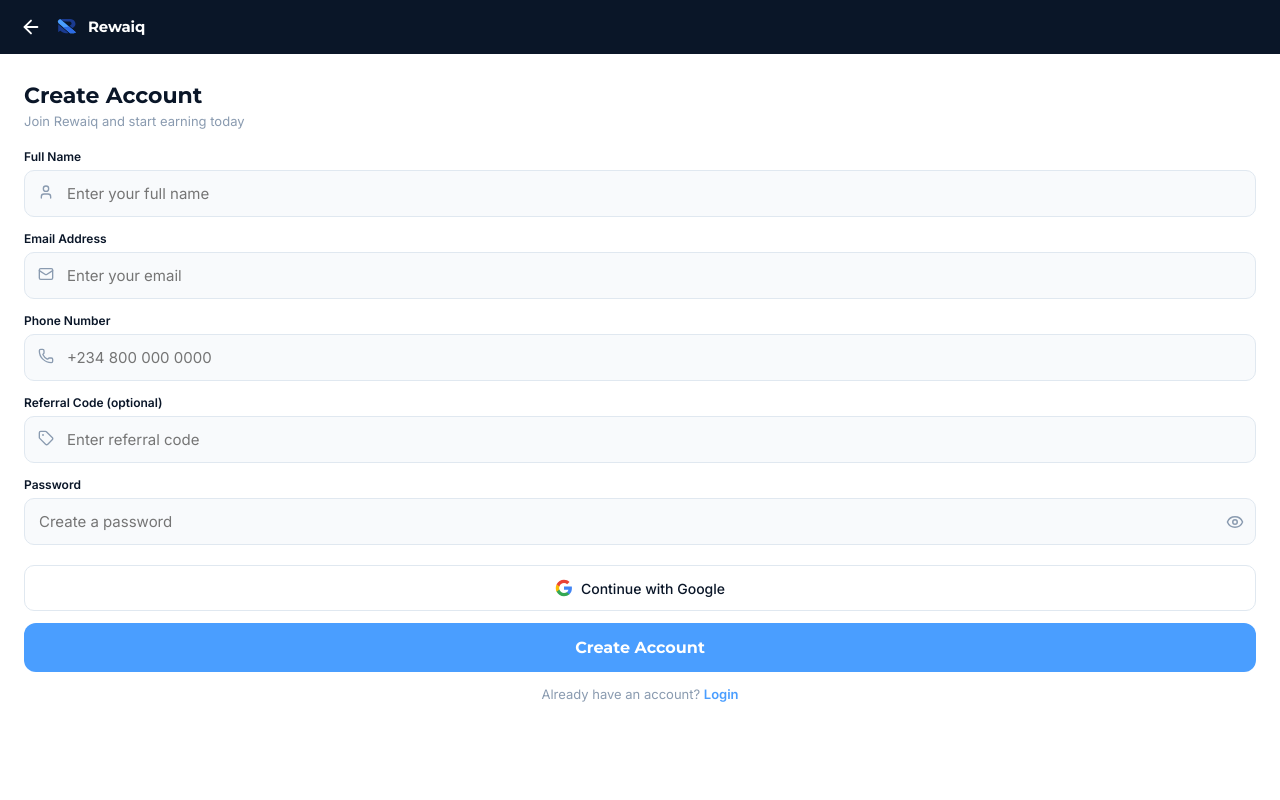
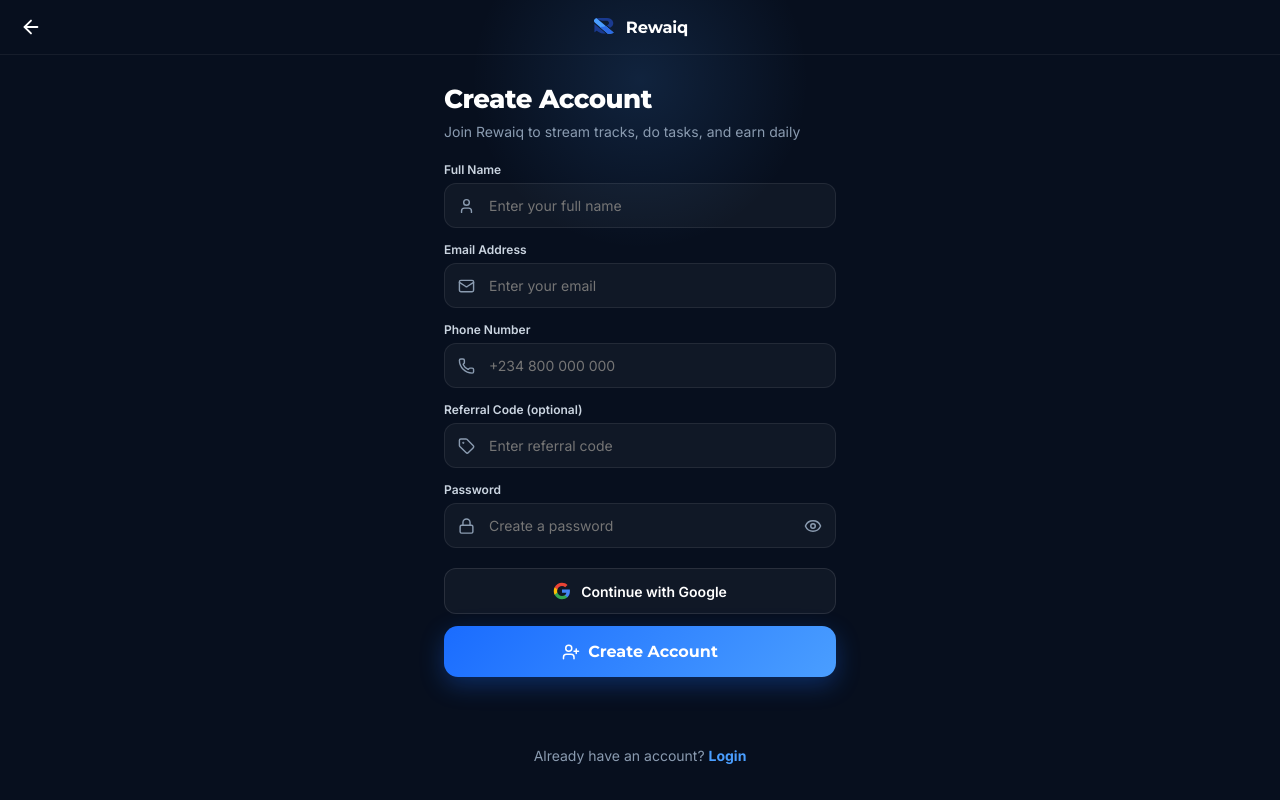
Before and after one commit to Rewaiq/rewaiq-frontend, a Next.js app: page /register in a window 1280 px wide. Built offline with nearby package versions, Linux system fonts and the light colour scheme; no server answers.

Commit message:
Update page.js

```diff
--- a/src/app/register/page.js
+++ b/src/app/register/page.js
@@ -1,7 +1,7 @@
 'use client';
 import { useState, Suspense } from 'react';
 import { useRouter, useSearchParams } from 'next/navigation';
-import { ArrowLeft, Eye, EyeOff, User, Mail, Phone, Tag } from 'lucide-react';
+import { ArrowLeft, Eye, EyeOff, User, Mail, Phone, Tag, Lock, Sparkles, Music2, UserPlus } from 'lucide-react';
 import API from '@/lib/api';
 import RewaiqLogo from '@/components/RewaiqLogo';
 
@@ -11,124 +11,402 @@
   const isArtist = searchParams.get('type') === 'artist';
 
   const [form, setForm] = useState({
-    full_name: '', email: '', password: '', phone: '', referral_code: ''
+    full_name: '',
+    email: '',
+    password: '',
+    phone: '',
+    referral_code: '',
   });
   const [loading, setLoading] = useState(false);
   const [error, setError] = useState('');
   const [showPass, setShowPass] = useState(false);
 
-  const handleSubmit = async () => {
+  const handleSubmit = async (e) => {
+    if (e) e.preventDefault();
     if (!form.full_name || !form.email || !form.password || !form.phone) {
-      setError('Please fill all required fields'); return;
+      setError('Please fill in all required fields');
+      return;
     }
-    setLoading(true); setError('');
+    setLoading(true);
+    setError('');
+
     try {
       await API.post('/api/auth/register', {
         ...form,
-        role: isArtist ? 'artist' : 'user'
+        role: isArtist ? 'artist' : 'user',
       });
       localStorage.setItem('rewaiq_pending_email', form.email);
       localStorage.setItem('rewaiq_pending_role', isArtist ? 'artist' : 'user');
       router.push('/verify');
     } catch (err) {
       setError(err.response?.data?.message || 'Registration failed');
-    } finally { setLoading(false); }
+    } finally {
+      setLoading(false);
+    }
   };
 
   const fields = [
     { label: 'Full Name', name: 'full_name', type: 'text', placeholder: 'Enter your full name', icon: User },
     { label: 'Email Address', name: 'email', type: 'email', placeholder: 'Enter your email', icon: Mail },
-    { label: 'Phone Number', name: 'phone', type: 'tel', placeholder: '+234 800 000 0000', icon: Phone },
-    { label: isArtist ? 'Promo Code (optional)' : 'Referral Code (optional)', name: 'referral_code', type: 'text', placeholder: isArtist ? 'Enter promo code' : 'Enter referral code', icon: Tag },
+    { label: 'Phone Number', name: 'phone', type: 'tel', placeholder: '+234 800 000 000', icon: Phone },
+    {
+      label: isArtist ? 'Promo Code (optional)' : 'Referral Code (optional)',
+      name: 'referral_code',
+      type: 'text',
+      placeholder: isArtist ? 'Enter promo code' : 'Enter referral code',
+      icon: Tag,
+    },
   ];
 
   return (
-    <div style={{ minHeight: '100vh', background: '#fff', display: 'flex', flexDirection: 'column' }}>
+    <div
+      style={{
+        minHeight: '100vh',
+        background: '#070F1E',
+        color: '#fff',
+        display: 'flex',
+        flexDirection: 'column',
+        position: 'relative',
+        overflowX: 'hidden',
+      }}
+    >
+      {/* Background Ambient Glow */}
+      <div
+        style={{
+          position: 'absolute',
+          top: -90,
+          left: '50%',
+          transform: 'translateX(-50%)',
+          width: 340,
+          height: 340,
+          borderRadius: '50%',
+          background: isArtist
+            ? 'radial-gradient(circle, rgba(212, 160, 23, 0.12) 0%, transparent 70%)'
+            : 'radial-gradient(circle, rgba(74, 158, 255, 0.14) 0%, transparent 70%)',
+          pointerEvents: 'none',
+        }}
+      />
+
       {/* Header */}
-      <div style={{ background: '#0A1628', padding: '16px 20px', display: 'flex', alignItems: 'center', gap: 14 }}>
-        <button onClick={() => router.back()} style={{ background: 'none', color: '#fff', display: 'flex', alignItems: 'center' }}>
+      <div
+        style={{
+          padding: '16px 20px',
+          display: 'flex',
+          alignItems: 'center',
+          justifyContent: 'space-between',
+          borderBottom: '1px solid rgba(255,255,255,0.06)',
+          zIndex: 2,
+        }}
+      >
+        <button
+          onClick={() => router.back()}
+          style={{
+            background: 'none',
+            border: 'none',
+            display: 'flex',
+            alignItems: 'center',
+            cursor: 'pointer',
+            padding: 0,
+          }}
+        >
           <ArrowLeft size={22} color="#fff" />
         </button>
-        <RewaiqLogo size={22} />
+        <RewaiqLogo size={24} />
+        <div style={{ width: 22 }} />
       </div>
 
-      <div style={{ flex: 1, padding: '28px 24px' }}>
-        <h2 style={{ fontSize: 22, fontWeight: 700, color: '#0A1628', marginBottom: 4, fontFamily: 'Montserrat, sans-serif' }}>
-          {isArtist ? '🎵 Artist Registration' : 'Create Account'}
+      {/* Form Content */}
+      <div
+        style={{
+          flex: 1,
+          padding: '28px 24px 36px',
+          maxWidth: 440,
+          width: '100%',
+          margin: '0 auto',
+          display: 'flex',
+          flexDirection: 'column',
+          justifyContent: 'space-between',
+          zIndex: 2,
+        }}
+      >
+        <div>
+          {/* Header Title & Tagline */}
+          <div style={{ marginBottom: 20 }}>
+            <h2
+              style={{
+                fontSize: 26,
+                fontWeight: 800,
+                color: '#fff',
+                marginBottom: 6,
+                fontFamily: 'Montserrat, sans-serif',
+                letterSpacing: -0.5,
+                display: 'flex',
+                alignItems: 'center',
+                gap: 8,
+              }}
+            >
+              {isArtist ? (
+                <>
+                  <Music2 size={24} color="#FBBF24" />
+                  <span>Artist Account</span>
+                </>
+              ) : (
+                'Create Account'
+              )}
             </h2>
-        <p style={{ fontSize: 13, color: '#8A9BB0', marginBottom: 20 }}>
-          {isArtist ? 'Promote your music to thousands of Nigerian youth' : 'Join Rewaiq and start earning today'}
+            <p style={{ fontSize: 14, color: '#8A9BB0', margin: 0, lineHeight: 1.5 }}>
+              {isArtist
+                ? 'Promote your music to thousands of real listeners across Nigeria'
+                : 'Join Rewaiq to stream tracks, do tasks, and earn daily'}
             </p>
+          </div>
 
-        {/* Artist banner */}
+          {/* Artist Highlights Card */}
           {isArtist && (
-          <div style={{ background: 'rgba(212,160,23,0.08)', border: '1px solid rgba(212,160,23,0.2)', borderRadius: 12, padding: '14px 16px', marginBottom: 20 }}>
-            <p style={{ fontSize: 13, fontWeight: 600, color: '#D4A017', margin: '0 0 4px' }}>Artist Account</p>
-            <p style={{ fontSize: 12, color: '#8A9BB0', margin: 0 }}>
-              Upload your music, run campaigns and get real streams from Nigerian youth. After registering you'll go straight to the Artist Portal.
+            <div
+              style={{
+                background: 'rgba(212,160,23,0.07)',
+                border: '1.5px solid rgba(212,160,23,0.25)',
+                borderRadius: 14,
+                padding: '14px 16px',
+                marginBottom: 20,
+              }}
+            >
+              <div style={{ display: 'flex', alignItems: 'center', gap: 6, marginBottom: 4 }}>
+                <Sparkles size={15} color="#FBBF24" />
+                <p style={{ fontSize: 13, fontWeight: 700, color: '#FBBF24', margin: 0 }}>
+                  Artist Growth Portal
+                </p>
+              </div>
+              <p style={{ fontSize: 12, color: '#94A3B8', margin: 0, lineHeight: 1.5 }}>
+                Launch targeted campaigns, drive organic Audiomack/Spotify streams, and monitor metrics with verified analytics.
               </p>
             </div>
           )}
 
+          {/* Error Notice */}
           {error && (
-          <div style={{ background: '#FFF0F0', border: '1px solid #ffcccc', borderRadius: 8, padding: '10px 14px', marginBottom: 16, color: '#C0392B', fontSize: 13 }}>
+            <div
+              style={{
+                background: 'rgba(239, 68, 68, 0.12)',
+                border: '1px solid rgba(239, 68, 68, 0.25)',
+                borderRadius: 12,
+                padding: '12px 14px',
+                marginBottom: 18,
+                color: '#F87171',
+                fontSize: 13,
+                fontWeight: 500,
+              }}
+            >
               {error}
             </div>
           )}
 
-        {fields.map(f => {
+          {/* Input Fields */}
+          {fields.map((f) => {
             const Icon = f.icon;
             return (
               <div key={f.name} style={{ marginBottom: 14 }}>
-              <label style={{ fontSize: 12, fontWeight: 600, color: '#0A1628', display: 'block', marginBottom: 6 }}>{f.label}</label>
+                <label
+                  style={{
+                    fontSize: 12,
+                    fontWeight: 600,
+                    color: '#CBD5E1',
+                    display: 'block',
+                    marginBottom: 6,
+                  }}
+                >
+                  {f.label}
+                </label>
                 <div style={{ position: 'relative' }}>
-                <div style={{ position: 'absolute', left: 14, top: '50%', transform: 'translateY(-50%)' }}>
-                  <Icon size={16} color="#8A9BB0" />
+                  <div
+                    style={{
+                      position: 'absolute',
+                      left: 14,
+                      top: '50%',
+                      transform: 'translateY(-50%)',
+                      display: 'flex',
+                    }}
+                  >
+                    <Icon size={17} color="#8A9BB0" />
                   </div>
-                <input name={f.name} type={f.type} placeholder={f.placeholder} value={form[f.name]}
-                  onChange={e => setForm({ ...form, [e.target.name]: e.target.value })}
-                  style={{ width: '100%', padding: '13px 14px 13px 42px', borderRadius: 10, border: '1.5px solid #E0E8F0', fontSize: 15, color: '#0A1628', background: '#F8FAFC' }}
+                  <input
+                    name={f.name}
+                    type={f.type}
+                    placeholder={f.placeholder}
+                    value={form[f.name]}
+                    onChange={(e) => setForm({ ...form, [e.target.name]: e.target.value })}
+                    style={{
+                      width: '100%',
+                      padding: '13px 14px 13px 44px',
+                      borderRadius: 12,
+                      border: '1.5px solid rgba(255,255,255,0.08)',
+                      fontSize: 14,
+                      color: '#fff',
+                      background: 'rgba(255,255,255,0.04)',
+                      outline: 'none',
+                    }}
                   />
                 </div>
               </div>
             );
           })}
 
-        {/* Password */}
+          {/* Password Field */}
           <div style={{ marginBottom: 20 }}>
-          <label style={{ fontSize: 12, fontWeight: 600, color: '#0A1628', display: 'block', marginBottom: 6 }}>Password</label>
+            <label
+              style={{
+                fontSize: 12,
+                fontWeight: 600,
+                color: '#CBD5E1',
+                display: 'block',
+                marginBottom: 6,
+              }}
+            >
+              Password
+            </label>
             <div style={{ position: 'relative' }}>
-            <input type={showPass ? 'text' : 'password'} placeholder="Create a password" value={form.password}
-              onChange={e => setForm({ ...form, password: e.target.value })}
-              style={{ width: '100%', padding: '13px 44px 13px 14px', borderRadius: 10, border: '1.5px solid #E0E8F0', fontSize: 15, color: '#0A1628', background: '#F8FAFC' }}
+              <div
+                style={{
+                  position: 'absolute',
+                  left: 14,
+                  top: '50%',
+                  transform: 'translateY(-50%)',
+                  display: 'flex',
+                }}
+              >
+                <Lock size={17} color="#8A9BB0" />
+              </div>
+              <input
+                type={showPass ? 'text' : 'password'}
+                placeholder="Create a password"
+                value={form.password}
+                onChange={(e) => setForm({ ...form, password: e.target.value })}
+                style={{
+                  width: '100%',
+                  padding: '13px 44px 13px 44px',
+                  borderRadius: 12,
+                  border: '1.5px solid rgba(255,255,255,0.08)',
+                  fontSize: 14,
+                  color: '#fff',
+                  background: 'rgba(255,255,255,0.04)',
+                  outline: 'none',
+                }}
               />
-            <button onClick={() => setShowPass(!showPass)} style={{ position: 'absolute', right: 12, top: '50%', transform: 'translateY(-50%)', background: 'none', display: 'flex', alignItems: 'center' }}>
+              <button
+                type="button"
+                onClick={() => setShowPass(!showPass)}
+                style={{
+                  position: 'absolute',
+                  right: 14,
+                  top: '50%',
+                  transform: 'translateY(-50%)',
+                  background: 'none',
+                  border: 'none',
+                  cursor: 'pointer',
+                  padding: 0,
+                  display: 'flex',
+                  alignItems: 'center',
+                }}
+              >
                 {showPass ? <EyeOff size={18} color="#8A9BB0" /> : <Eye size={18} color="#8A9BB0" />}
               </button>
             </div>
           </div>
 
-        {/* Google */}
+          {/* Google SSO */}
           <button
-          onClick={() => { window.location.href = 'https://rewaiq-backend-production.up.railway.app/api/auth/google'; }}
-          style={{ width: '100%', padding: '13px', borderRadius: 10, marginBottom: 12, border: '1.5px solid #E0E8F0', background: '#fff', color: '#0A1628', fontSize: 14, fontWeight: 500, display: 'flex', alignItems: 'center', justifyContent: 'center', gap: 8 }}>
+            type="button"
+            onClick={() => {
+              window.location.href = 'https://rewaiq-backend-production.up.railway.app/api/auth/google';
+            }}
+            style={{
+              width: '100%',
+              padding: '13px',
+              borderRadius: 12,
+              marginBottom: 12,
+              border: '1px solid rgba(255,255,255,0.1)',
+              background: 'rgba(255,255,255,0.04)',
+              color: '#fff',
+              fontSize: 14,
+              fontWeight: 600,
+              display: 'flex',
+              alignItems: 'center',
+              justifyContent: 'center',
+              gap: 10,
+              cursor: 'pointer',
+            }}
+          >
             <svg width="18" height="18" viewBox="0 0 24 24">
-            <path d="M22.56 12.25c0-.78-.07-1.53-.2-2.25H12v4.26h5.92c-.26 1.37-1.04 2.53-2.21 3.31v2.77h3.57c2.08-1.92 3.28-4.74 3.28-8.09z" fill="#4285F4"/>
-            <path d="M12 23c2.97 0 5.46-.98 7.28-2.66l-3.57-2.77c-.98.66-2.23 1.06-3.71 1.06-2.86 0-5.29-1.93-6.16-4.53H2.18v2.84C3.99 20.53 7.7 23 12 23z" fill="#34A853"/>
-            <path d="M5.84 14.09c-.22-.66-.35-1.36-.35-2.09s.13-1.43.35-2.09V7.07H2.18C1.43 8.55 1 10.22 1 12s.43 3.45 1.18 4.93l2.85-2.22.81-.62z" fill="#FBBC05"/>
-            <path d="M12 5.38c1.62 0 3.06.56 4.21 1.64l3.15-3.15C17.45 2.09 14.97 1 12 1 7.7 1 3.99 3.47 2.18 7.07l3.66 2.84c.87-2.6 3.3-4.53 6.16-4.53z" fill="#EA4335"/>
+              <path
+                d="M22.56 12.25c0-.78-.07-1.53-.2-2.25H12v4.26h5.92c-.26 1.37-1.04 2.53-2.21 3.31v2.77h3.57c2.08-1.92 3.28-4.74 3.28-8.09z"
+                fill="#4285F4"
+              />
+              <path
+                d="M12 23c2.97 0 5.46-.98 7.28-2.66l-3.57-2.77c-.98.66-2.23 1.06-3.71 1.06-2.86 0-5.29-1.93-6.16-4.53H2.18v2.84C3.99 20.53 7.7 23 12 23z"
+                fill="#34A853"
+              />
+              <path
+                d="M5.84 14.09c-.22-.66-.35-1.36-.35-2.09s.13-1.43.35-2.09V7.07H2.18C1.43 8.55 1 10.22 1 12s.43 3.45 1.18 4.93l2.85-2.22.81-.62z"
+                fill="#FBBC05"
+              />
+              <path
+                d="M12 5.38c1.62 0 3.06.56 4.21 1.64l3.15-3.15C17.45 2.09 14.97 1 12 1 7.7 1 3.99 3.47 2.18 7.07l3.66 2.84c.87-2.6 3.3-4.53 6.16-4.53z"
+                fill="#EA4335"
+              />
             </svg>
-          Continue with Google
+            <span>Continue with Google</span>
           </button>
 
-        <button onClick={handleSubmit} disabled={loading}
-          style={{ width: '100%', padding: '15px', borderRadius: 12, background: loading ? '#ccc' : isArtist ? '#D4A017' : '#4a9eff', color: loading ? '#888' : isArtist ? '#0A1628' : '#fff', fontSize: 16, fontWeight: 700, marginBottom: 14, fontFamily: 'Montserrat, sans-serif' }}>
-          {loading ? 'Creating Account...' : isArtist ? '🎵 Create Artist Account' : 'Create Account'}
+          {/* Primary Submit Button */}
+          <button
+            onClick={handleSubmit}
+            disabled={loading}
+            style={{
+              width: '100%',
+              padding: '16px',
+              borderRadius: 14,
+              background: loading
+                ? 'rgba(74, 158, 255, 0.4)'
+                : isArtist
+                ? 'linear-gradient(135deg, #F59E0B, #D97706)'
+                : 'linear-gradient(135deg, #1A6CFF, #4a9eff)',
+              color: '#fff',
+              fontSize: 16,
+              fontWeight: 700,
+              marginBottom: 16,
+              fontFamily: 'Montserrat, sans-serif',
+              border: 'none',
+              cursor: loading ? 'not-allowed' : 'pointer',
+              display: 'flex',
+              alignItems: 'center',
+              justifyContent: 'center',
+              gap: 8,
+              boxShadow: isArtist
+                ? '0 8px 24px rgba(245, 158, 11, 0.3)'
+                : '0 8px 24px rgba(26, 108, 255, 0.3)',
+            }}
+          >
+            {isArtist ? <Music2 size={18} /> : <UserPlus size={18} />}
+            <span>
+              {loading
+                ? 'Creating Account...'
+                : isArtist
+                ? 'Create Artist Account'
+                : 'Create Account'}
+            </span>
           </button>
+        </div>
 
-        <p style={{ textAlign: 'center', fontSize: 13, color: '#8A9BB0' }}>
+        {/* Footer Navigation */}
+        <p style={{ textAlign: 'center', fontSize: 14, color: '#8A9BB0', margin: '14px 0 0' }}>
           Already have an account?{' '}
-          <span onClick={() => router.push('/login')} style={{ color: '#4a9eff', fontWeight: 600, cursor: 'pointer' }}>Login</span>
+          <span
+            onClick={() => router.push('/login')}
+            style={{ color: '#4a9eff', fontWeight: 700, cursor: 'pointer' }}
+          >
+            Login
+          </span>
         </p>
       </div>
     </div>
@@ -137,7 +415,7 @@
 
 export default function RegisterPage() {
   return (
-    <Suspense fallback={<div style={{ minHeight: '100vh', background: '#fff' }} />}>
+    <Suspense fallback={<div style={{ minHeight: '100vh', background: '#070F1E' }} />}>
       <RegisterContent />
     </Suspense>
   );
```
Lines whose indentation alone changed are shown as unchanged.
